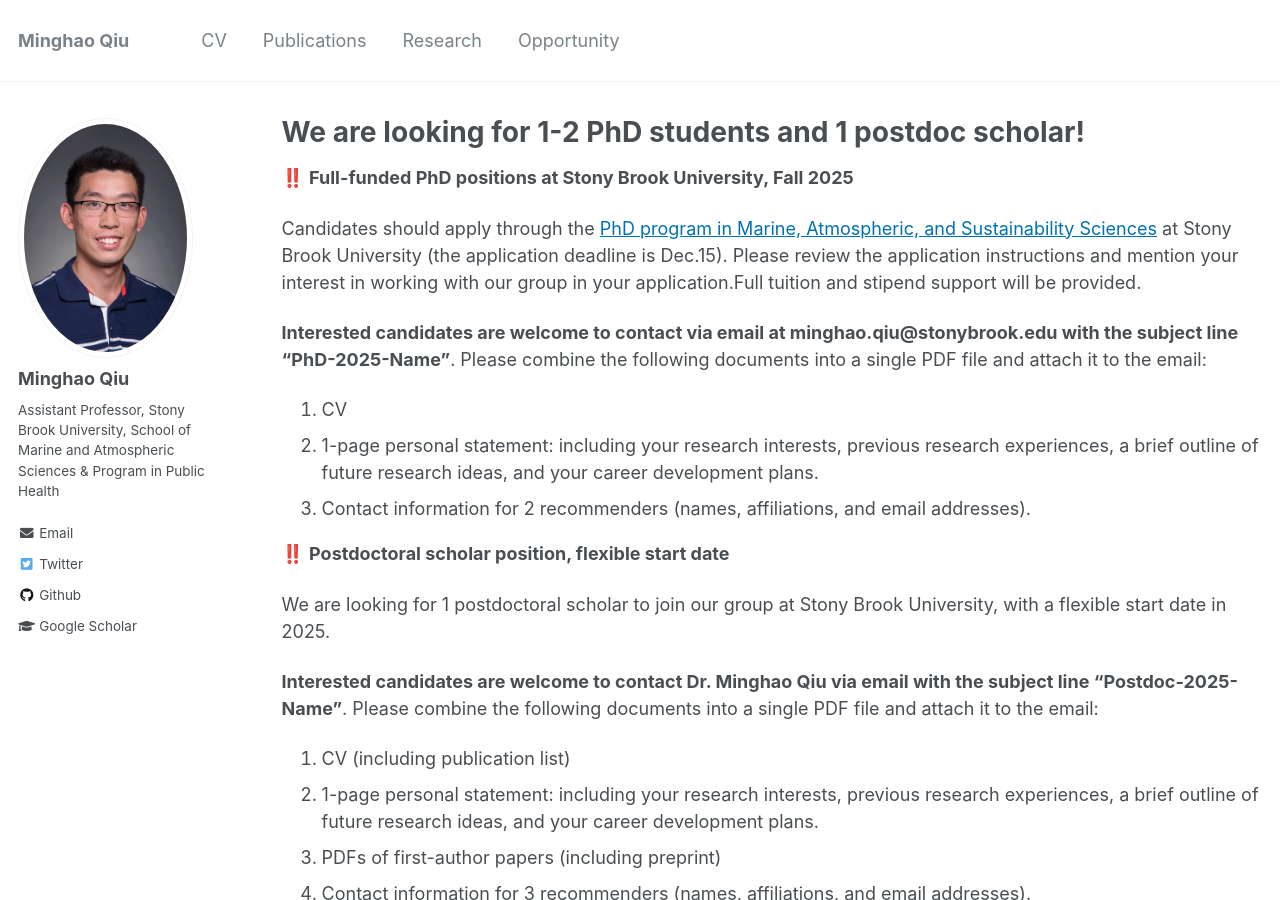
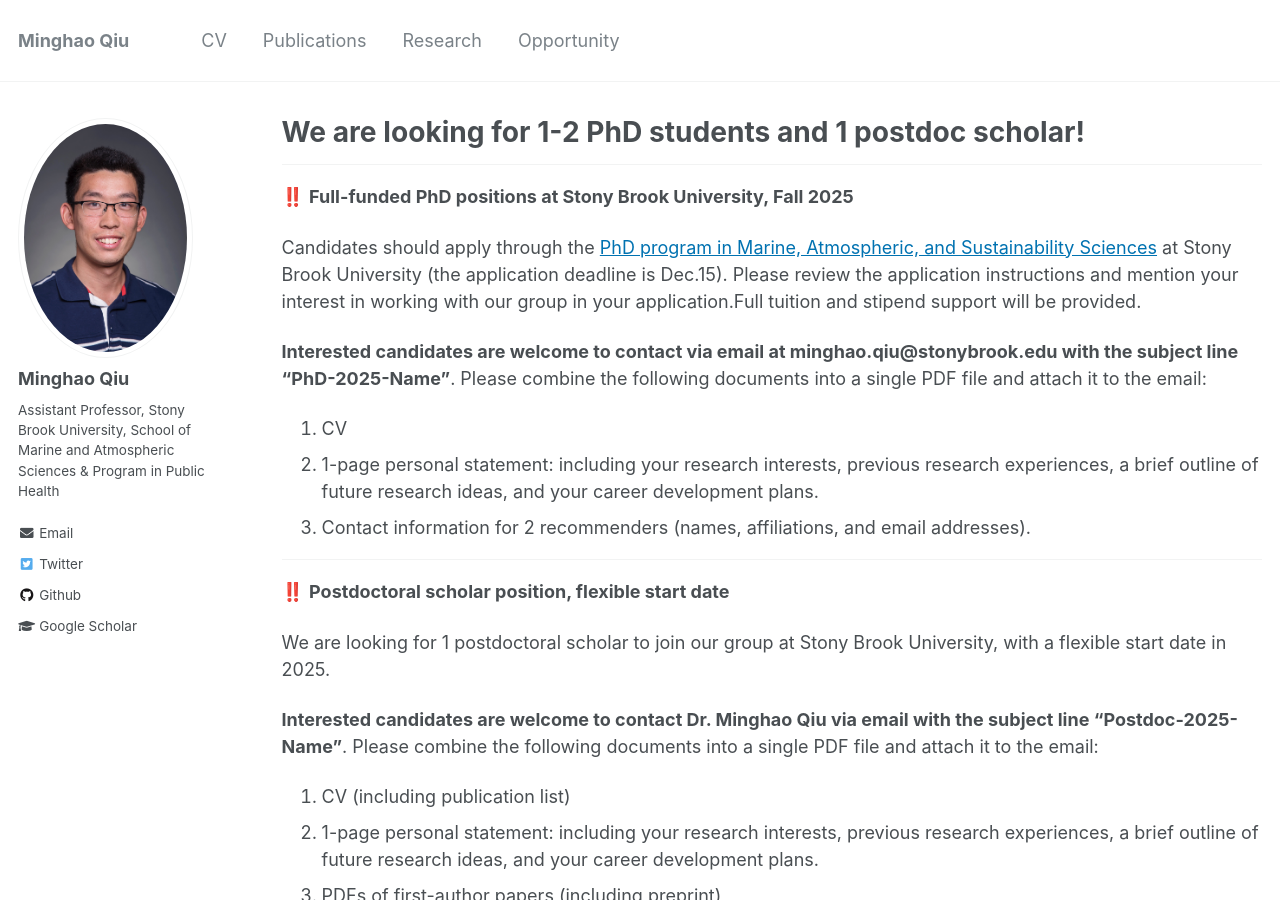
Before and after one commit to mhqiu/mhqiu.github.io, a Jekyll site: the page built from _pages/opportunity.md, in a window 1280 px wide and 900 px high. Built offline with Jekyll 4.4.1, drawn with Linux system fonts in a browser that asks for light colours.

Commit message:
Update opportunity.md

```diff
--- a/_pages/opportunity.md
+++ b/_pages/opportunity.md
@@ -8,6 +8,7 @@ author_profile: true
 
 <!--- \* denotes equally contributing authors -->
 
+----------------------------------------------------------
 ‼️ **Full-funded PhD positions at Stony Brook University, Fall 2025**
 
 Candidates should apply through the [PhD program in Marine, Atmospheric, and Sustainability Sciences](https://www.stonybrook.edu/commcms/somas/education/graduate/apply) at Stony Brook University (the application deadline is Dec.15). Please review the application instructions and mention your interest in working with our group in your application.Full tuition and stipend support will be provided.
@@ -16,8 +17,9 @@ Candidates should apply through the [PhD program in Marine, Atmospheric, and Sus
 1.	CV
 2.	1-page personal statement: including your research interests, previous research experiences, a brief outline of future research ideas, and your career development plans.
 3.	Contact information for 2 recommenders (names, affiliations, and email addresses).
+&nbsp;&nbsp;&nbsp;&nbsp;&nbsp;&nbsp;&nbsp;
 
-
+----------------------------------------------------------
 ‼️ **Postdoctoral scholar position, flexible start date**
 
 We are looking for 1 postdoctoral scholar to join our group at Stony Brook University, with a flexible start date in 2025.
@@ -28,10 +30,9 @@ We are looking for 1 postdoctoral scholar to join our group at Stony Brook Unive
 3.   PDFs of first-author papers (including preprint)
 3.   Contact information for 3 recommenders (names, affiliations, and email addresses).
 
-
-
 &nbsp;&nbsp;&nbsp;&nbsp;&nbsp;&nbsp;&nbsp;
 
+----------------------------------------------------------
 **What we are looking for:**
 
 *Postdoc*:
```
